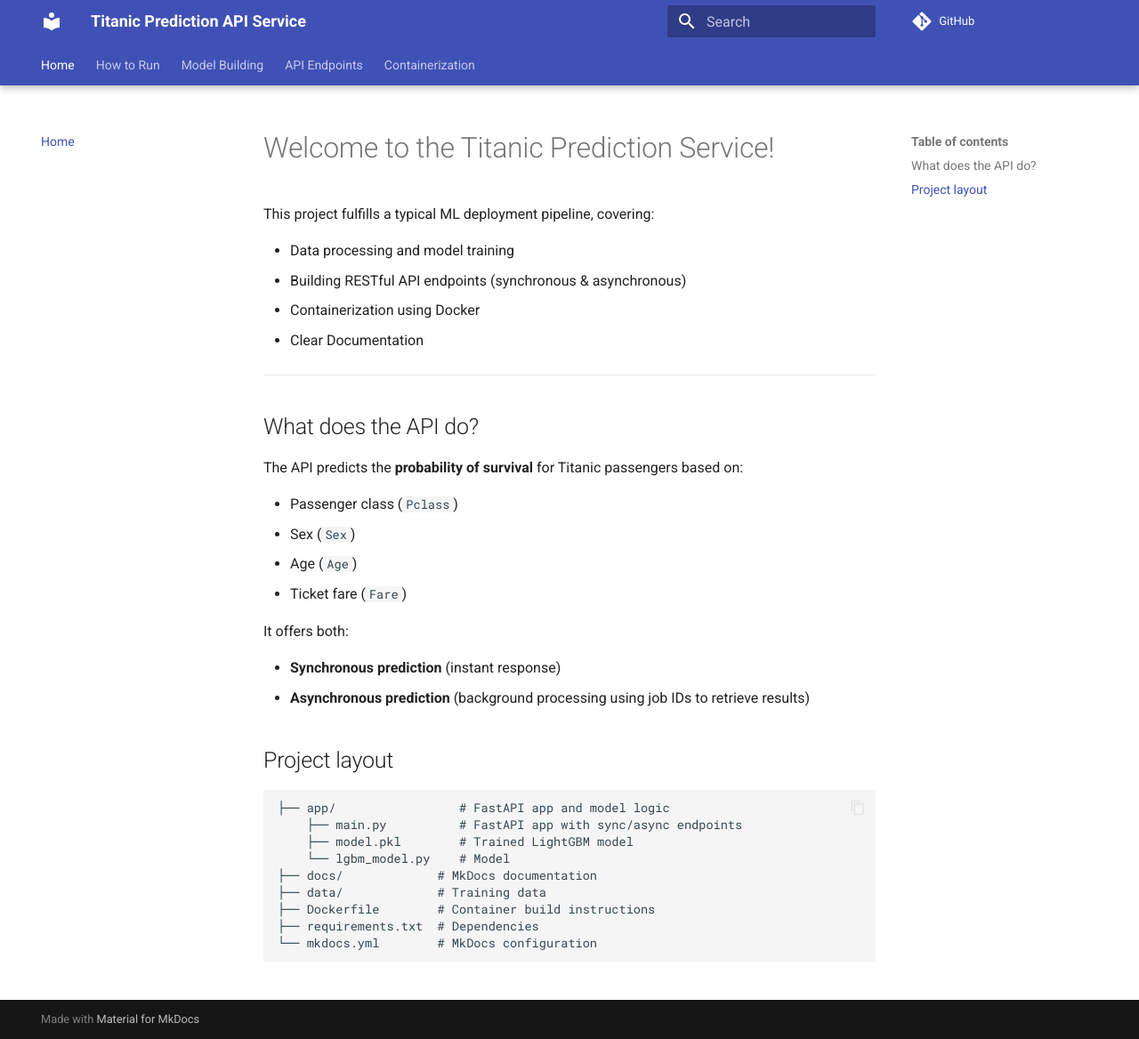
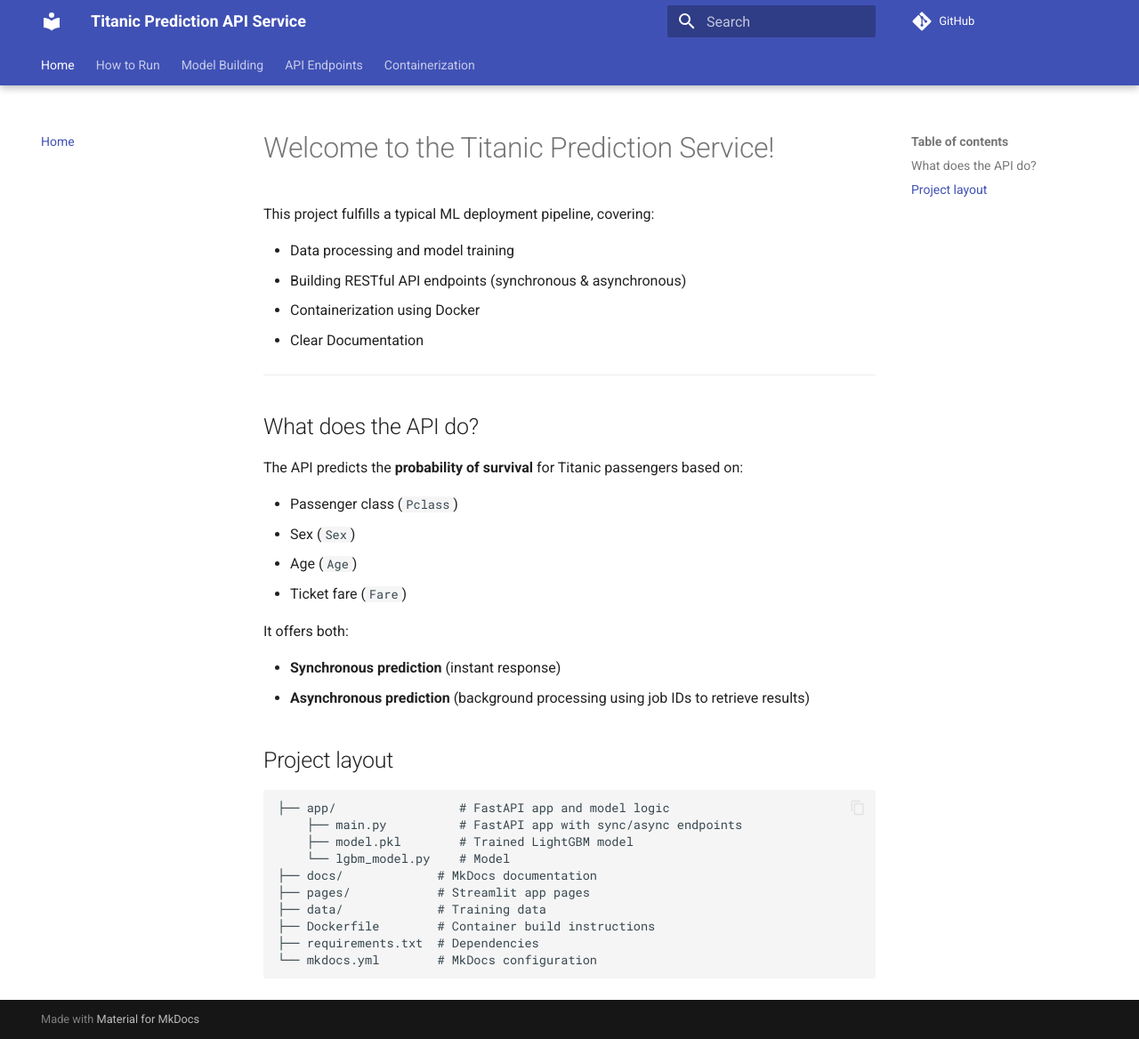
Before and after one commit to rcroegaert/titanic-api, an MkDocs documentation site: the page built from docs/index.md, in a window 1280 px wide and 1168 px high. Shown: the whole window at 89% size. Built offline with MkDocs 1.6.1 and Material for MkDocs 9.7.7, drawn with Linux system fonts in a browser that asks for light colours; comment, search, counter and statistics services are not loaded.

Commit message:
edited project layout

```diff
--- a/docs/index.md
+++ b/docs/index.md
@@ -30,6 +30,7 @@ It offers both:
         ├── model.pkl        # Trained LightGBM model
         └── lgbm_model.py    # Model
     ├── docs/             # MkDocs documentation
+    ├── pages/            # Streamlit app pages
     ├── data/             # Training data
     ├── Dockerfile        # Container build instructions
     ├── requirements.txt  # Dependencies
```
Also changed, not shown: README.md (+1 -0 lines).
